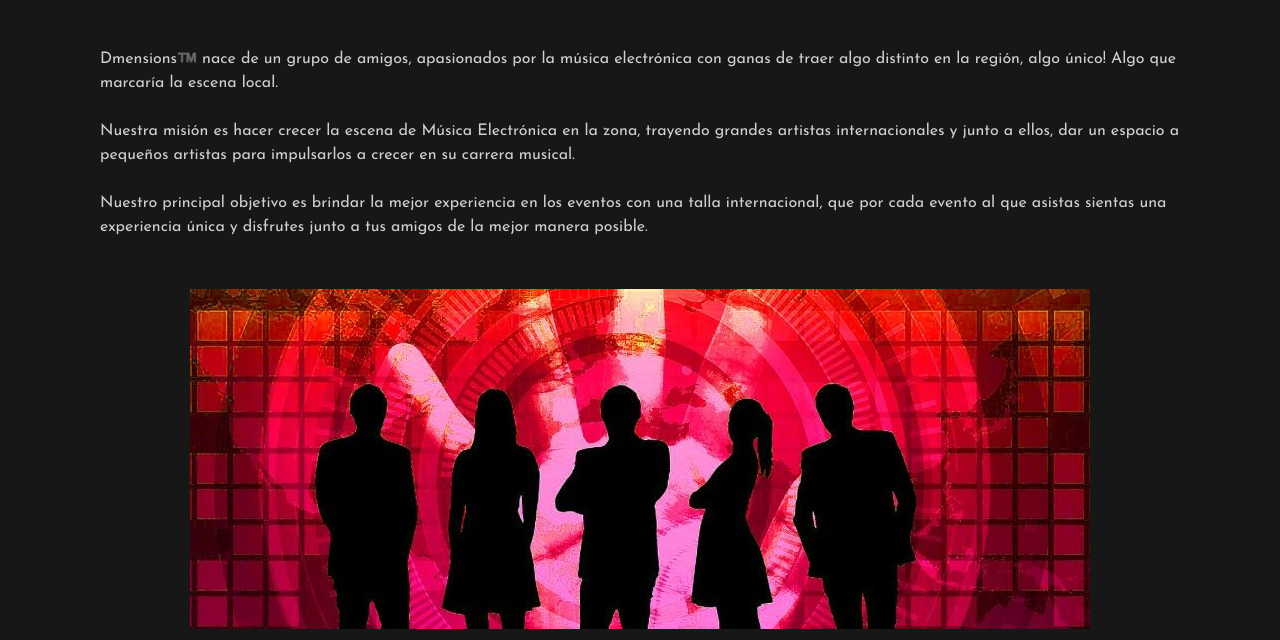
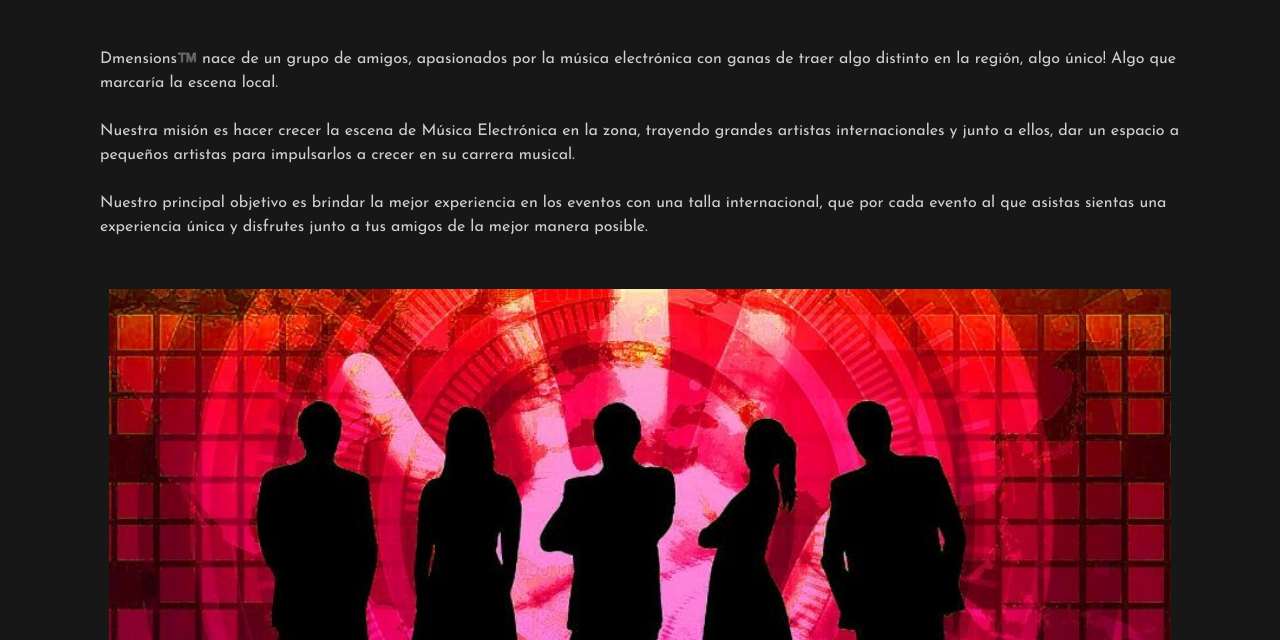
Before and after one commit to EduLoGo/DW-ProyectoFinal, a website: page pages/about.html in a window 1280 px wide. Shown: the part 160-800 px from the top of the page. Drawn offline with nearby package versions, Linux system fonts and the light colour scheme; a web font is replaced by a local one.

Commit message:
Arreglo varios

```diff
--- a/pages/about.html
+++ b/pages/about.html
@@ -54,7 +54,7 @@
         </nav>
     </header>
 
-    <section class="sobreNosotros">
+    <main class="sobreNosotros">
         <div class="sn__titulo animate__animated animate__zoomInDown">
             <p>Sobre Nosotros</p>
         </div>
@@ -69,7 +69,7 @@
             <img src="../img/Team.jpg" alt="" srcset="">
         </div>
 
-    </section>
+    </main>
 
     <!-- Footer -->
     <footer>
--- a/scss/pages/_about.scss
+++ b/scss/pages/_about.scss
@@ -3,7 +3,7 @@
     border-bottom: solid 2px map-get($coloresWeb, color3);
     .sn__titulo{
         @include textoTit;
-        margin: 50px 800px 50px 100px;
+        margin: 50px 200px 50px 100px;
     }
     .sn__parrafo{
         @include textoDef;
@@ -13,5 +13,8 @@
         display: flex;
         justify-content: center;
         margin-bottom: 100px;
+        img{
+            width: 90%;
+        };
     }
 }
```
Also changed, not shown: scss/style.scss (+5 -2 lines), css/style.css.
